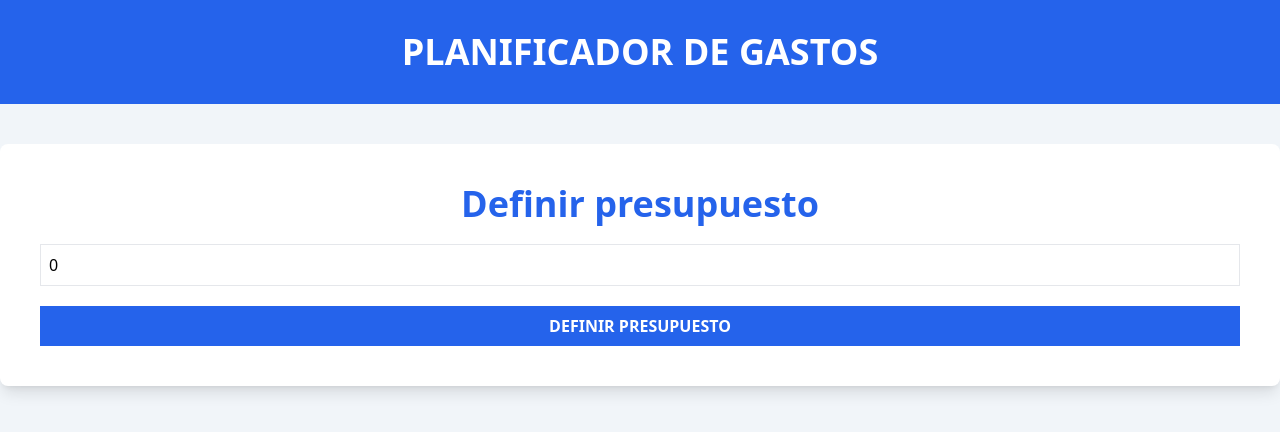
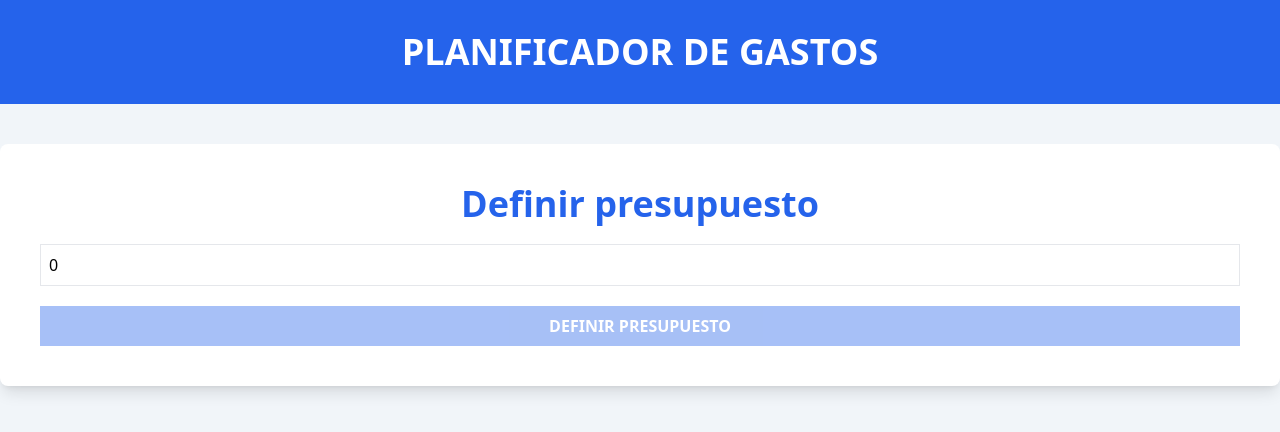
Before and after one commit to AnaTristan/control-gastos, a React (Vite) app: page / in a window 1280 px wide. Shown: the top 432 px of the page. Built offline with nearby package versions, Linux system fonts and the light colour scheme.

Commit message:
Agregando validacion de formulario / adding validations for input number in form

```diff
--- a/src/components/BudgetForm.tsx
+++ b/src/components/BudgetForm.tsx
@@ -1,4 +1,4 @@
-import { useState, ChangeEvent } from "react";
+import { useState, useMemo, ChangeEvent } from "react";
 
 const BudgetForm = () => {
   const [budget, setBudget] = useState(0);
@@ -6,6 +6,10 @@
   const handleChange = (e: ChangeEvent<HTMLInputElement>) => {
     setBudget(+e.target.value);
   };
+
+  const isValid = useMemo(() => {
+    return isNaN(budget) || budget <= 0;
+  }, [budget]);
 
   return (
     <form className=" space-y-5 ">
@@ -29,8 +33,9 @@
 
       <input
         type="submit"
+        disabled={isValid}
         value={"Definir presupuesto"}
-        className="bg-blue-600 hover:bg-blue-700 cursor-pointer w-full p-2 text-white font-black uppercase"
+        className="bg-blue-600 hover:bg-blue-700 cursor-pointer w-full p-2 text-white font-black uppercase disabled:opacity-40"
       />
     </form>
   );
```
